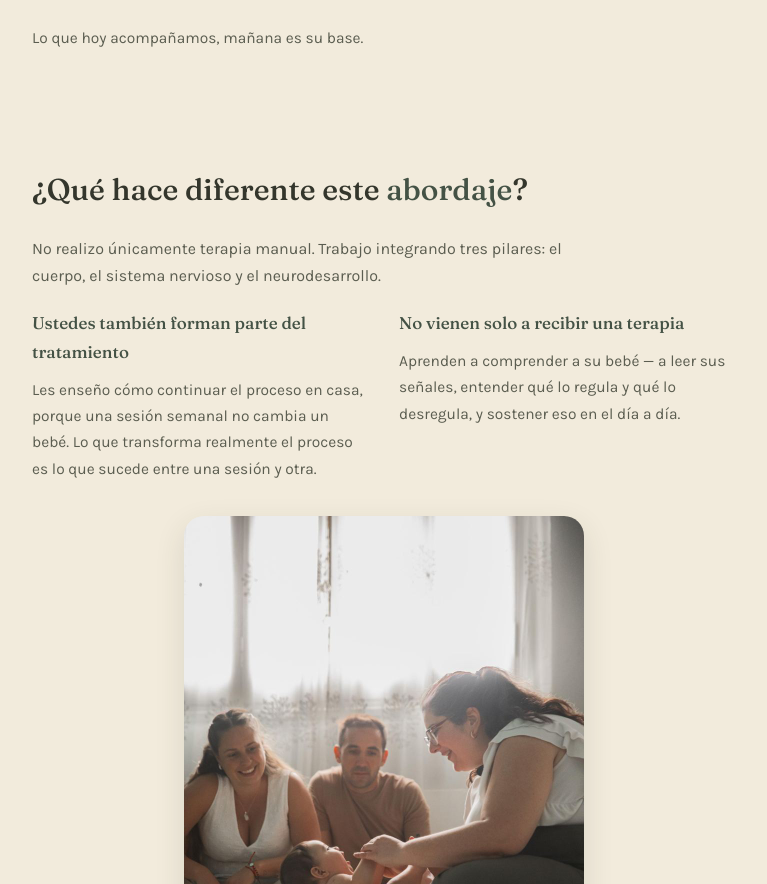
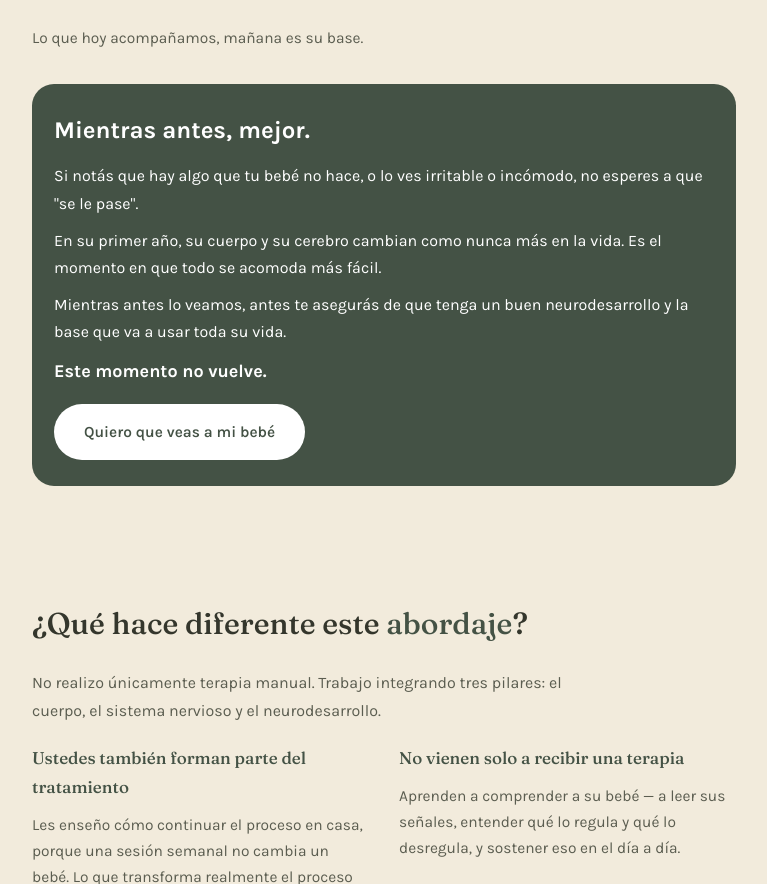
Before and after one commit to integrasistemanervioso/integra-web, a plain HTML site: page integra-web/presencial/index.html in a window 1280 px wide. Shown: the part 4214-5098 px from the top of the page, without its empty margins (256-1023 px from the left). Drawn offline with Linux system fonts and the light colour scheme.

Commit message:
Presencial: bloque 'Mientras antes, mejor' con botón a WhatsApp
Co-Authored-By: Claude Opus 5.5 <noreply@anthropic.com>
Claude-Session: https://claude.ai/code/session_01J36wbK1hFZqTiMCk5pCxTC

```diff
--- a/integra-web/presencial/index.html
+++ b/integra-web/presencial/index.html
@@ -246,6 +246,14 @@
       <li>Se mueva libre, sin restricciones en su cuerpo.</li>
     </ul>
     <p class="closing-note">Lo que hoy acompañamos, mañana es su base.</p>
+    <div style="margin-top:32px;background:var(--eucalyptus-dark);color:#fff;border-radius:22px;padding:26px 22px">
+      <h3 style="color:#fff;margin:0 0 12px;font-size:24px">Mientras antes, mejor.</h3>
+      <p style="margin:0 0 10px;color:#fff">Si notás que hay algo que tu bebé no hace, o lo ves irritable o incómodo, no esperes a que "se le pase".</p>
+      <p style="margin:0 0 10px;color:#fff">En su primer año, su cuerpo y su cerebro cambian como nunca más en la vida. Es el momento en que todo se acomoda más fácil.</p>
+      <p style="margin:0 0 10px;color:#fff">Mientras antes lo veamos, antes te asegurás de que tenga un buen neurodesarrollo y la base que va a usar toda su vida.</p>
+      <p style="margin:0 0 18px;color:#fff;font-weight:700;font-size:18px">Este momento no vuelve.</p>
+      <a class="btn" style="background:#fff;color:var(--eucalyptus-dark)" href="https://wa.me/5492604419242?text=Hola%20Noe%2C%20quiero%20que%20veas%20a%20mi%20beb%C3%A9" target="_blank" rel="noopener">Quiero que veas a mi bebé</a>
+    </div>
   </section>
 
   <section>
```
